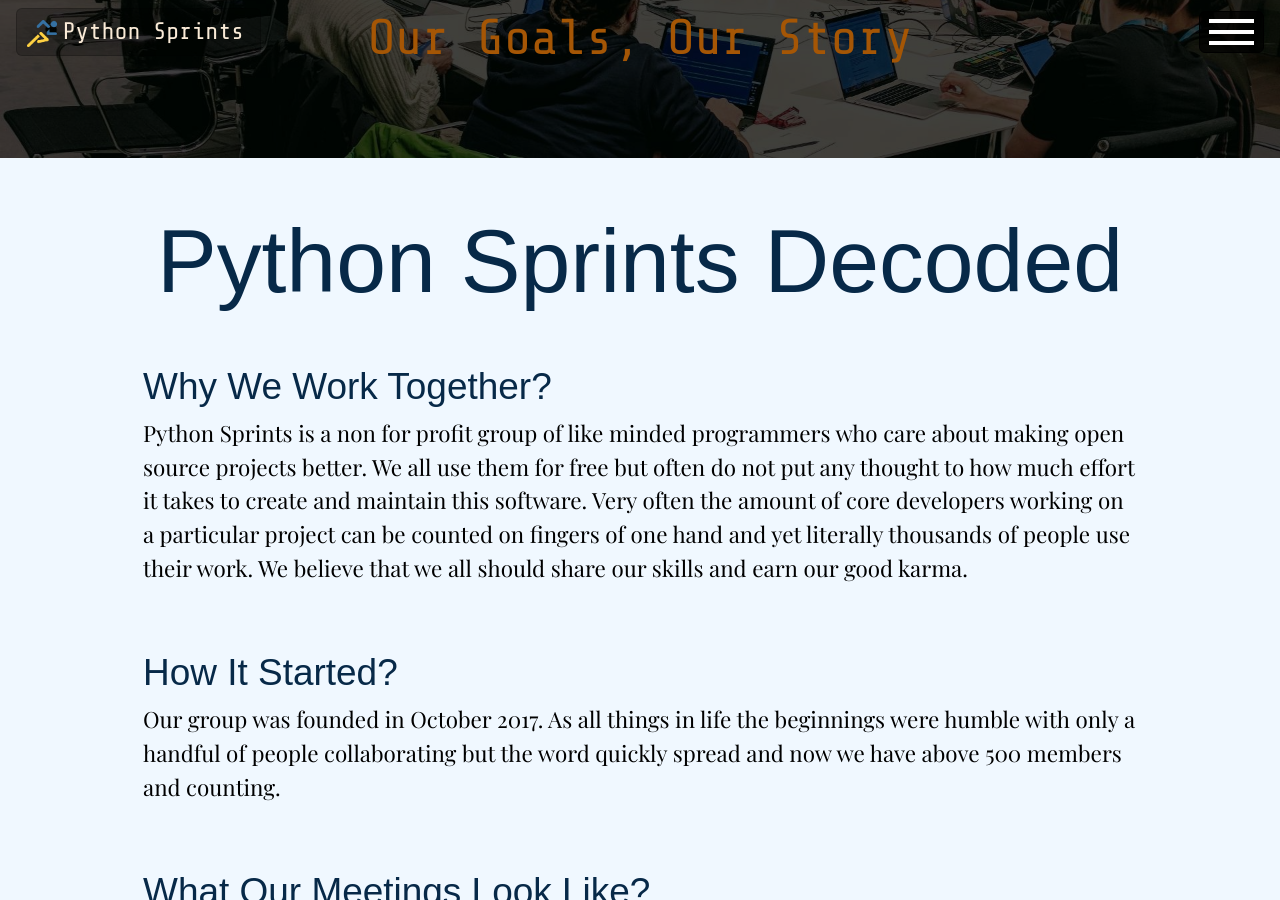
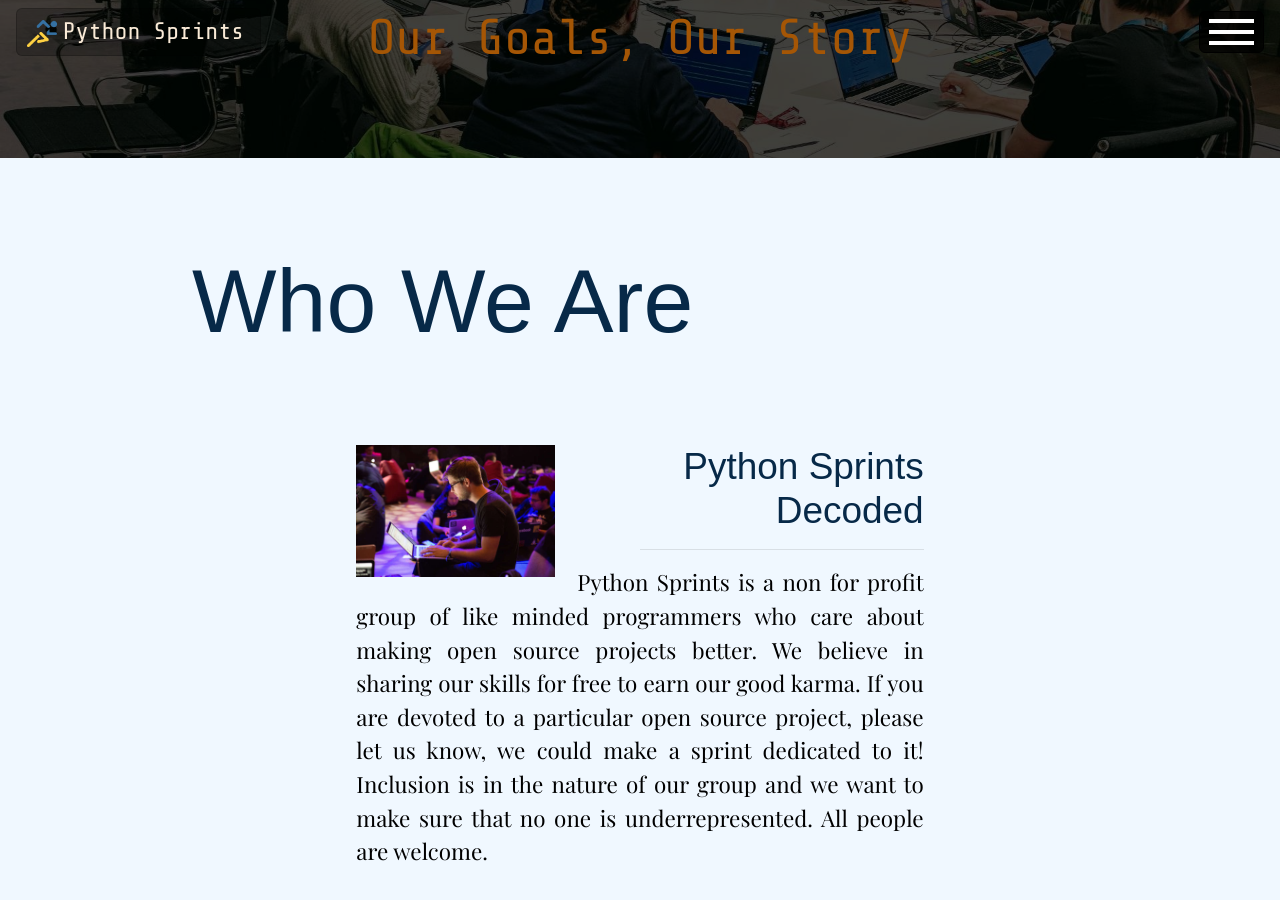
Before and after one commit to python-sprints/python-sprints.github.io, a Jekyll site: the page built from _pages/01_about.html, in a window 1280 px wide and 900 px high, scrolled down 240 px. Built offline with Jekyll 4.4.1, drawn with Linux system fonts in a browser that asks for light colours; nearby versions of some CDN libraries; some web fonts are replaced; some of the changed text lies outside the part shown.

Commit message:
Experiments with about layout.

```diff
--- a/_pages/01_about.html
+++ b/_pages/01_about.html
@@ -31,35 +31,68 @@
 
     <div class="about__container container-fluid">
         <div class="row">
-            <div class="col-12">
-                <h2 class="section-title">Python Sprints Decoded</h2>
-                <h2 class="about__title">Why We Work Together?</h2>
-                <p class="about__paragraph-dark">
-                    Python Sprints is a non for profit group of like minded programmers who care about making open source projects better.
-                    We all use them for free but often do not put any thought to how much effort it takes to create and maintain this software. Very often the amount of core developers working on a particular project can be counted on fingers of one hand and yet literally thousands of people use their work.
-                    We believe that we all should share our skills and earn our good karma.
-                </p>
+            <div class="about__who-container col-12 no-padding-x">
+                <h2 class="about__section-title-left">Who We Are</h2>
+                <div class="row">
+                    <div class="col-md-8 offset-md-2">
+                        <img class="about__paragraph-img-main" src="../static/images/services/advanced_lvl_840x560px.jpg" alt="Test image 1">
+                        <h2 class="about__paragraph-title">Python Sprints Decoded</h2>
+                        <hr class="about__divider-right">
+                        <p class="about__paragraph-dark">
+                        Python Sprints is a non for profit group of like minded programmers who care about making open source projects better.
+                        We believe in sharing our skills for free to earn our good karma. If you are devoted to a particular open source project, please let us know, we could make a sprint dedicated to it!
+                        Inclusion is in the nature of our group and we want to make sure that no one is underrepresented. All people are welcome.
+                        </p>
+                    </div>
+                    <div class="col-md-6">
+                    </div>
+                </div>
             </div>
         </div>
         <div class="row">
-            <div class="col-12">
-                <h2 class="about__title">How It Started?</h2>
-                <p class="about__paragraph-dark">
-                    Our group was founded in October 2017. As all things in life the beginnings were humble with only a handful of people collaborating but the word quickly spread and now we have above 500 members and counting.
-                </p>
+            <div class="col-md-12">
+                <h2 class="about__section-title-right">Way To Go</h2>
+                <h2 class="about__paragraph-title">Passion</h2>
+                <h2 class="about__paragraph-title">Dedication</h2>
+                <h2 class="about__paragraph-title">Sharing Knowledge</h2>
+
+            </div>
+            <div class="about__paragraph-img-container col-md-12">
+                    <img class="about__paragraph-img-top rounded" src="../static/images/services/advanced_lvl_840x560px.jpg" alt="Test image 1">
+                    <img class="about__paragraph-img-bot rounded" src="../static/images/services/advanced_lvl_840x560px.jpg" alt="Test image 1">
             </div>
         </div>
-         <div class="row">
-            <div class="col-12">
-                <h2 class="about__title">What Our Meetings Look Like?</h2>
-                <p class="about__paragraph-dark">
-                    Usually there is a subject advertised well ahead of the time with clear setup instructions so that everyone can come prepared.
-                    But you should not worry if setting up is difficult - part of our creed is to help new people get introduced into the world of open source.
-                    Help will be provided even if it is just creating a git repository and learning how to contribute. It is all part of growing our group organically and all people are welcome!
-                    All the coding aside there is always time for joyful banter with pizza and beers to hand.
-                </p>
-            </div>
-        </div>
+
+        <!--<div class="row">-->
+            <!--<div class="col-md-4">-->
+                <!--<img class="img-fluid" src="../static/images/services/advanced_lvl_840x560px.jpg" alt="Test image 1">-->
+            <!--</div>-->
+            <!--<div class="col-md-4">-->
+                <!--<img class="img-fluid" src="../static/images/services/advanced_lvl_840x560px.jpg" alt="Test image 1">-->
+            <!--</div>-->
+            <!--<div class="col-md-4">-->
+                <!--<img class="img-fluid" src="../static/images/services/advanced_lvl_840x560px.jpg" alt="Test image 1">-->
+            <!--</div>-->
+        <!--</div>-->
+        <!--<div class="row">-->
+            <!--<div class="col-12">-->
+                <!--<h2 class="about__title">How It Started?</h2>-->
+                <!--<p class="about__paragraph-dark">-->
+                    <!--Our group was founded in October 2017. As all things in life the beginnings were humble with only a handful of people collaborating but the word quickly spread and now we have above 500 members and counting. Nowadays we meet at least once a month.-->
+                <!--</p>-->
+            <!--</div>-->
+        <!--</div>-->
+         <!--<div class="row">-->
+            <!--<div class="col-12">-->
+                <!--<h2 class="about__title">What Our Meetings Look Like?</h2>-->
+                <!--<p class="about__paragraph-dark">-->
+                    <!--Usually there is a subject advertised well ahead of the time with clear setup instructions so that everyone can come prepared.-->
+                    <!--You should not worry though if setting up is difficult - part of our creed is to help new people get introduced into the world of open source.-->
+                    <!--Help will be provided even if it is just creating a git repository and learning how to contribute. It is all part of growing our group organically and all people are welcome!-->
+                    <!--All the coding aside there is always time for joyful banter with pizza and beers to hand.-->
+                <!--</p>-->
+            <!--</div>-->
+        <!--</div>-->
     </div>
 
 
--- a/_sass/about.scss
+++ b/_sass/about.scss
@@ -26,17 +26,71 @@
 }
 
 .about__container {
-  max-width: 80%;
+  max-width: 70%;
 }
 
-.about__title {
+.about__section-title-left {
+  @extend .section-title;
+  margin-top: 10%;
+  margin-bottom: 10%;
+  text-align: left;
+}
+
+.about__section-title-right {
+  @extend .about__section-title-left;
+  text-align: right;
+}
+
+.about__paragraph-title {
   @extend .title-dark;
-  margin-top: 5%;
   font-size: 1.65em;
+  text-align: right;
 }
+
+.about__divider-right {
+  margin-right: 0;
+  width: 50%;
+}
+
 
 .about__paragraph-dark {
   @extend .paragraph-dark;
+  text-align: justify;
+  text-justify: inter-word;
   padding-left: 0;
   padding-right: 0;
 }
+
+.about__paragraph-img-main {
+  width: 35%;
+  float: left;
+  margin-right: 1em;
+  margin-bottom: 0.5em;
+}
+
+.about__paragraph-img-container {
+  position: relative;
+  padding-bottom: 50%;
+  margin-top: 20%;
+}
+
+
+.about__paragraph-img-top {
+  position: absolute;
+  display: block;
+  width: 40%;
+  top: 0;
+  right: 15%;
+  border-bottom: $light-white 2px groove;
+  border-left: $light-white 2px groove;
+}
+
+.about__paragraph-img-bot {
+  position: absolute;
+  display: block;
+  width: 40%;
+  top: 40%;
+  left: 15%;
+  border-top: $light-white 2px groove;
+  border-right: $light-white 2px groove;
+}
--- a/_sass/style.scss
+++ b/_sass/style.scss
@@ -515,7 +515,8 @@
 }
 
 .services__content {
-  @extend .paragraph-dark
+  @extend .paragraph-dark;
+  margin-top: 0;
 }
 
 @media (min-width: 768px) {
```
